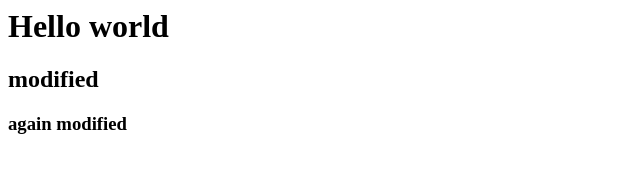
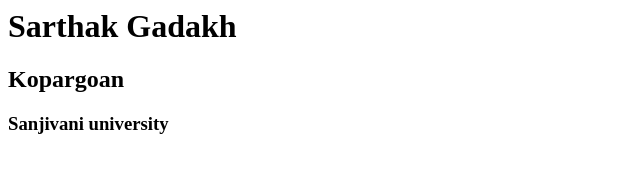
Before and after one commit to Cynor2020/Devops, a plain HTML site: page httpd/index.html in a window 1280 px wide. Shown: the whole page, without its empty margins (0-640 px from the left). Drawn offline with Linux system fonts and the light colour scheme.

Commit message:
Update index.html

```diff
--- a/httpd/index.html
+++ b/httpd/index.html
@@ -1,3 +1,3 @@
-<h1>Hello world</h1>
-<h2>modified</h2>
-<h3>again modified</h3>
+<h1>Sarthak Gadakh</h1>
+<h2>Kopargoan</h2>
+<h3>Sanjivani university</h3>
```
